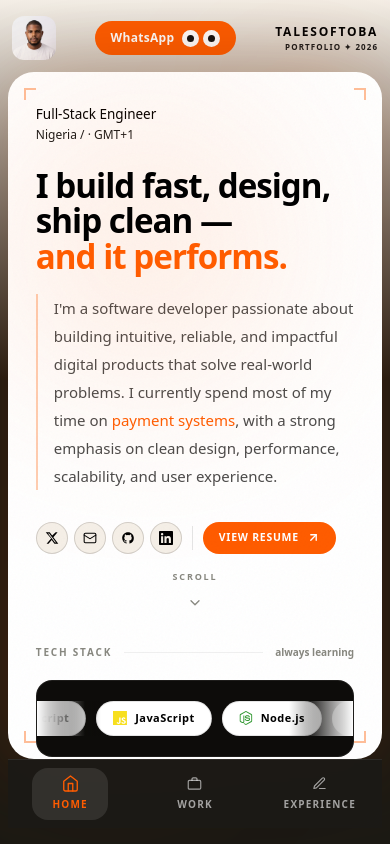
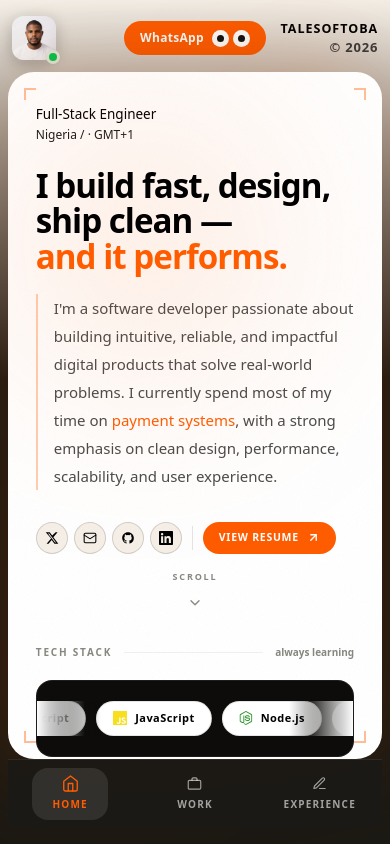
Before and after one commit to Talesoftoba/Tales, a Next.js app: page / in a window 390 px wide. Built offline with nearby package versions, Linux system fonts and the light colour scheme.

Commit message:
mobilecardshell2

```diff
--- a/app/components/CardShell.tsx
+++ b/app/components/CardShell.tsx
@@ -42,21 +42,54 @@ export default function CardShell({ children }: { children: React.ReactNode }) {
         >
           {/* Top bar */}
           <motion.div
-            className="shrink-0 flex items-center justify-between px-1 pb-3"
+            className="shrink-0 flex items-center justify-between gap-3 px-1 pb-3"
             initial={{ opacity: 0, y: -14 }}
             animate={{ opacity: 1, y: 0 }}
             transition={{ duration: 0.45, ease: "easeOut" }}
           >
-            <div className="w-11 h-11 rounded-xl overflow-hidden relative shrink-0">
-              <Image src="/avatar2.jpg" alt="Avatar"
-               quality={100}
-                fill sizes="44px"
-               className="object-cover" />
+            {/* Avatar + green dot (kept) */}
+            <div className="flex-1 flex justify-start">
+              <div className="relative shrink-0">
+                <div
+                  className="w-11 h-11 rounded-xl overflow-hidden relative"
+                  style={{ boxShadow: "0 4px 16px rgba(0,0,0,0.25), 0 0 0 2px rgba(255,255,255,0.08)" }}
+                >
+                  <Image
+                    src="/avatar2.jpg"
+                    alt="Avatar"
+                    quality={100}
+                    fill
+                    sizes="44px"
+                    className="object-cover"
+                  />
+                </div>
+                <span
+                  className="absolute -bottom-1 -right-1 w-3.5 h-3.5 rounded-full flex items-center justify-center"
+                  style={{ background: "#F5F0E8" }}
+                >
+                  <span className="relative flex w-2 h-2">
+                    <span className="animate-ping absolute inline-flex h-full w-full rounded-full bg-green-500 opacity-75" />
+                    <span className="relative inline-flex rounded-full w-2 h-2 bg-green-500" />
+                  </span>
+                </span>
+              </div>
             </div>
-            <ContactButton phone={META.phone} />
-            <div className="text-right select-none pointer-events-none">
-              <p className="font-display text-[12px] font-extrabold tracking-[0.15em] uppercase text-[#000000]">Talesoftoba</p>
-              <p className="font-display text-[8px] font-bold tracking-[0.14em] uppercase text-[#1a1a1a]">Portfolio ✦ 2026</p>
+
+            {/* Contact button — true center column */}
+            <div className="shrink-0">
+              <ContactButton phone={META.phone} />
+            </div>
+
+            {/* Name block */}
+            <div className="flex-1 flex justify-end">
+              <div className="text-right select-none pointer-events-none shrink-0 min-w-0">
+                <p className="font-display text-[12.5px] font-bold tracking-[0.08em] uppercase text-black whitespace-nowrap leading-tight">
+                  Talesoftoba
+                </p>
+                <p className="font-display text-[13px] font-bold tracking-[0.06em] text-[#3a3a3a] whitespace-nowrap leading-tight mt-0.5">
+                  © 2026
+                </p>
+              </div>
             </div>
           </motion.div>
 
```
